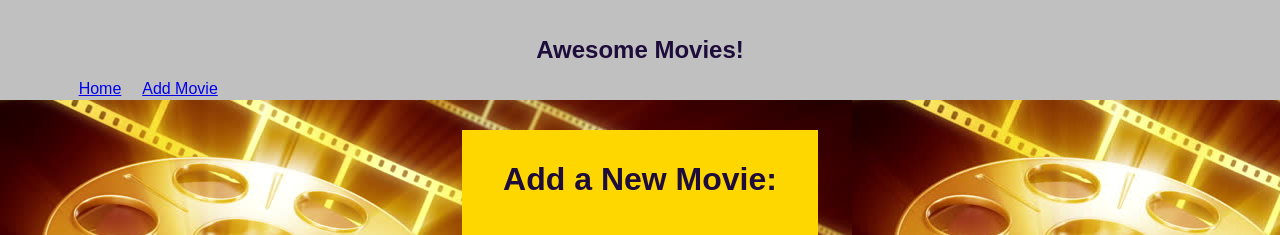
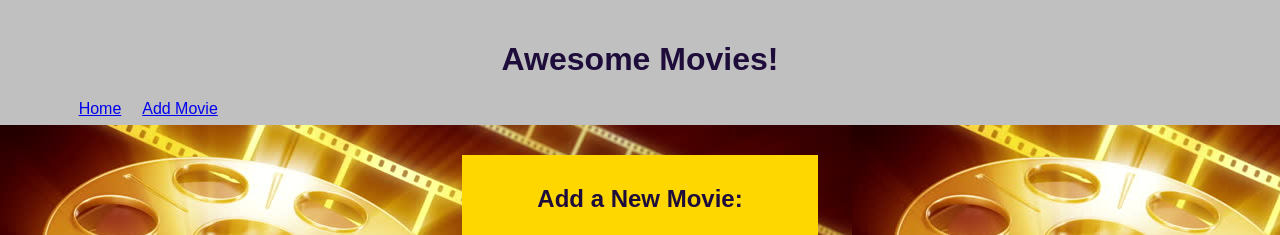
Before and after one commit to aboerhave/movie-sagas, a React app: page /#/AddMovie in a window 1280 px wide. Shown: the top 235 px of the page. Built offline with nearby package versions, Linux system fonts and the light colour scheme; no server answers.

Commit message:
changed the header a bit

```diff
--- a/src/components/AddMovie/AddMovie.js
+++ b/src/components/AddMovie/AddMovie.js
@@ -42,7 +42,7 @@ class AddMovie extends Component {
     render(){
         return(
             <div className="inputDiv">
-                <h1>Add a New Movie:</h1><br/>
+                <h2>Add a New Movie:</h2><br/>
                 <label>Movie Title</label><br/>
                 <input type="text" onChange={(event)=>this.handleChange(event, 'title')}/><br/>
                 <label>Movie Image Location</label><br/>
--- a/src/components/App/App.css
+++ b/src/components/App/App.css
@@ -5,15 +5,15 @@
 
 .App-header {
   background-color: silver;
-  height: 60px;
+  height: 85px;
   padding: 20px;
   color: rgb(30, 13, 58);
   /* color: rgb(187, 87, 20); */
 }
 
-.App-title {
+/* .App-title {
   font-size: 1.5em;
-}
+} */
 
 .App-intro {
   font-size: large;
```
